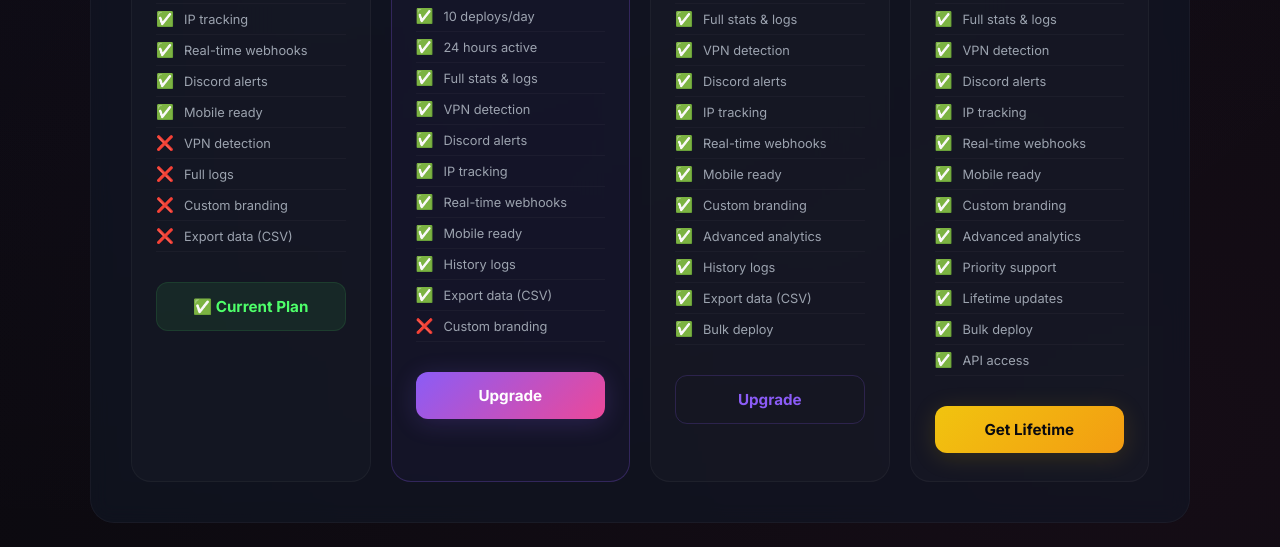
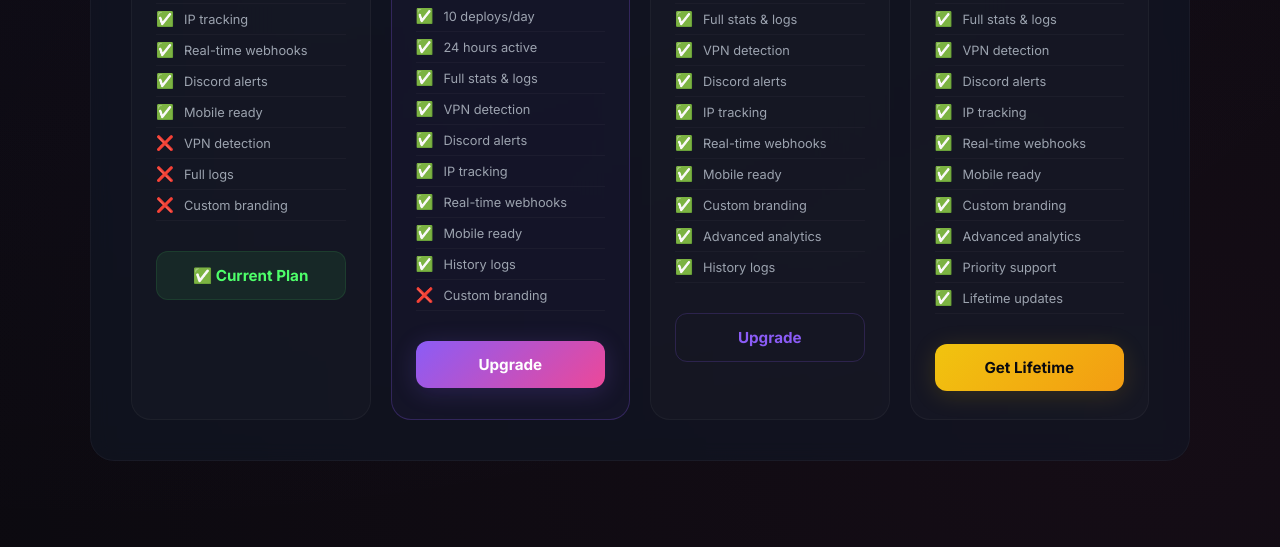
Before and after one commit to adaen23/aurelixaa, a plain HTML site: page frontend/plans.html in a window 1280 px wide. Shown: the part 453-1000 px from the top of the page. After the commit the page ends 938 px from the top, so only its background shows below. Drawn offline with Linux system fonts and the light colour scheme.

Commit message:
Update plans.html

```diff
--- a/frontend/plans.html
+++ b/frontend/plans.html
@@ -107,7 +107,6 @@
                     <li><span class="cross">❌</span> VPN detection</li>
                     <li><span class="cross">❌</span> Full logs</li>
                     <li><span class="cross">❌</span> Custom branding</li>
-                    <li><span class="cross">❌</span> Export data (CSV)</li>
                 </ul>
                 <button class="btn btn-current" id="freeBtn">✅ Current Plan</button>
             </div>
@@ -127,7 +126,6 @@
                     <li><span class="check">✅</span> Real-time webhooks</li>
                     <li><span class="check">✅</span> Mobile ready</li>
                     <li><span class="check">✅</span> History logs</li>
-                    <li><span class="check">✅</span> Export data (CSV)</li>
                     <li><span class="cross">❌</span> Custom branding</li>
                 </ul>
                 <button class="btn btn-primary" onclick="openModal('Pro')">Upgrade</button>
@@ -150,8 +148,6 @@
                     <li><span class="check">✅</span> Custom branding</li>
                     <li><span class="check">✅</span> Advanced analytics</li>
                     <li><span class="check">✅</span> History logs</li>
-                    <li><span class="check">✅</span> Export data (CSV)</li>
-                    <li><span class="check">✅</span> Bulk deploy</li>
                 </ul>
                 <button class="btn btn-outline" onclick="openModal('Elite')">Upgrade</button>
             </div>
@@ -174,8 +170,6 @@
                     <li><span class="check">✅</span> Advanced analytics</li>
                     <li><span class="check">✅</span> Priority support</li>
                     <li><span class="check">✅</span> Lifetime updates</li>
-                    <li><span class="check">✅</span> Bulk deploy</li>
-                    <li><span class="check">✅</span> API access</li>
                 </ul>
                 <button class="btn btn-best" onclick="openModal('Lifetime')">Get Lifetime</button>
             </div>
@@ -196,8 +190,8 @@
                 <div class="modal-feature">🛡️ VPN detection</div>
                 <div class="modal-feature">🎨 Custom branding</div>
                 <div class="modal-feature">📊 Full logs & analytics</div>
-                <div class="modal-feature">📦 Bulk deploy</div>
-                <div class="modal-feature">🔐 API access</div>
+                <div class="modal-feature">👑 Priority support</div>
+                <div class="modal-feature">🚀 Lifetime updates</div>
             </div>
             <div class="modal-actions">
                 <button class="modal-btn modal-btn-primary" onclick="copyDiscord()">📋 Copy @briefjes</button>
```
